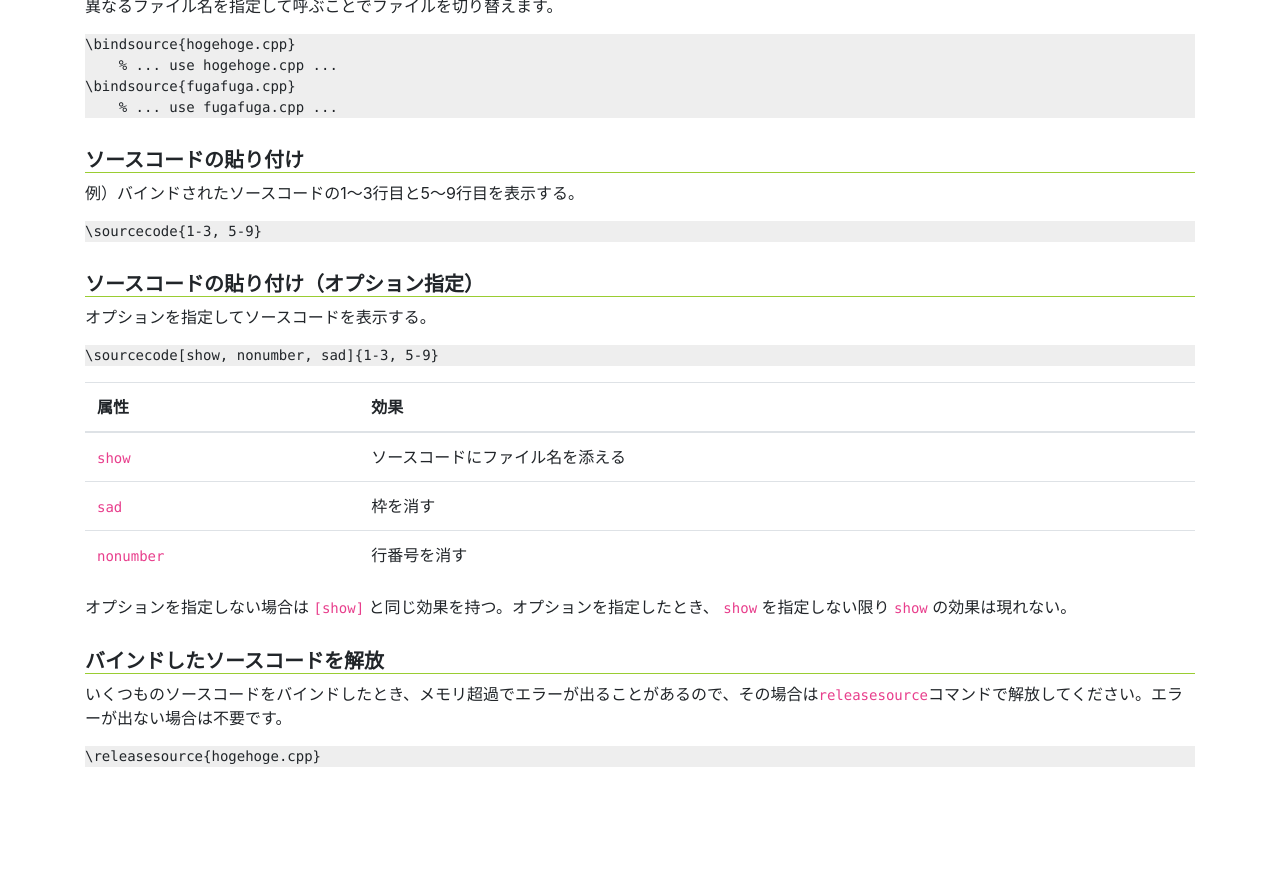
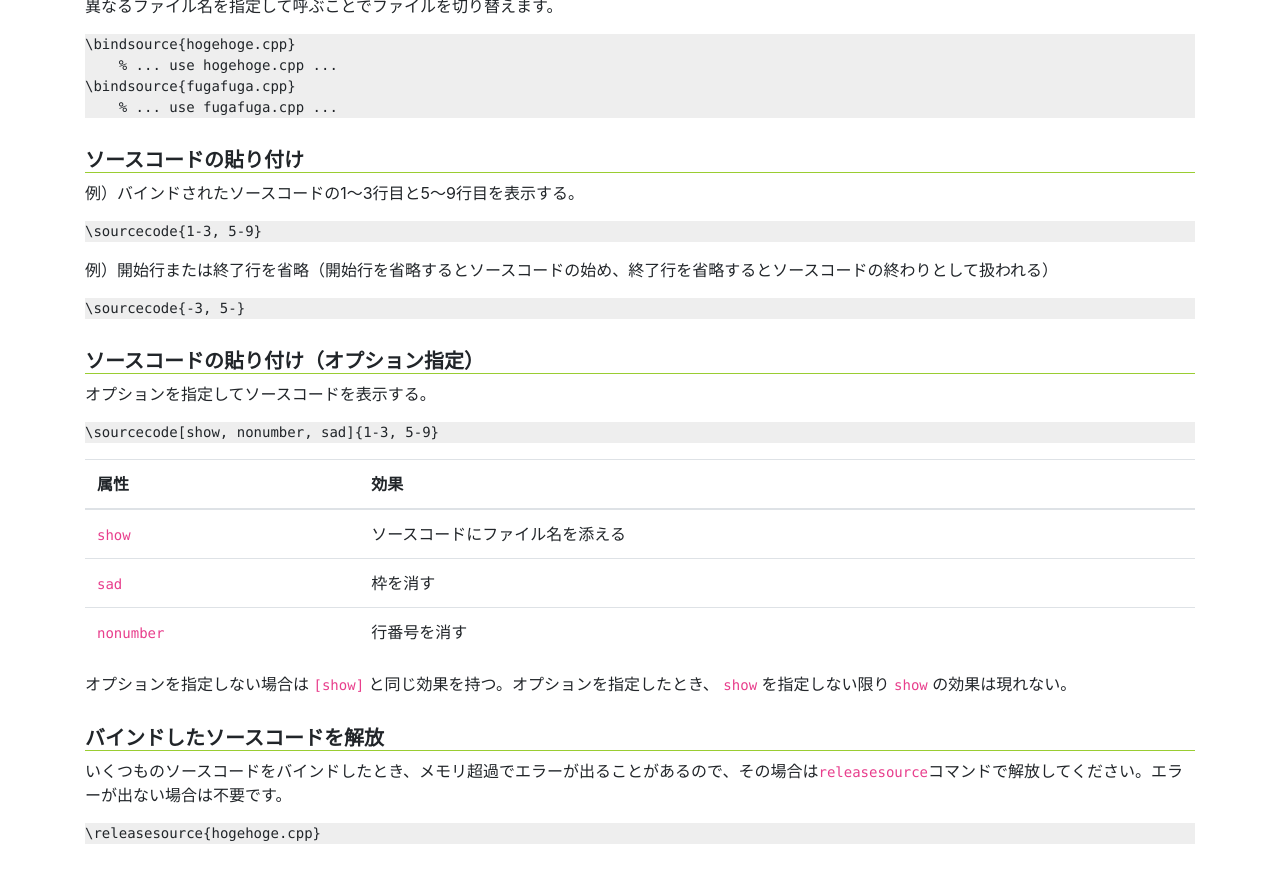
Before and after one commit to accup/Dowshiyo, a Jekyll site: the page built from _posts/2019-01-23-isreport.sty.md, in a window 1280 px wide and 900 px high, scrolled down 1212 px. Shown: the top 883 px of the window. Built offline with Jekyll 4.4.1, drawn with Linux system fonts in a browser that asks for light colours; before the commit the page ends 2059 px from its top, so only the background shows below that.

Commit message:
[update]

````diff
--- a/_posts/2019-01-23-isreport.sty.md
+++ b/_posts/2019-01-23-isreport.sty.md
@@ -60,6 +60,11 @@ texファイルと同じディレクトリか、その他のLaTeXが見つける
 \sourcecode{1-3, 5-9}
 ```
 
+例）開始行または終了行を省略（開始行を省略するとソースコードの始め、終了行を省略するとソースコードの終わりとして扱われる）
+```tex
+\sourcecode{-3, 5-}
+```
+
 ##### ソースコードの貼り付け（オプション指定）
 オプションを指定してソースコードを表示する。
 ```tex
````
